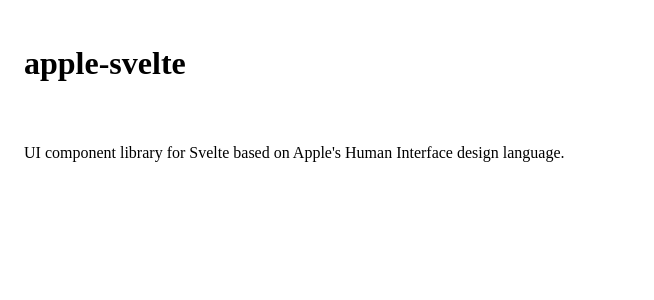
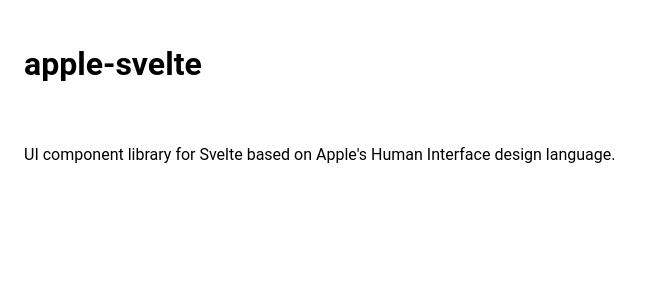
Before and after one commit to Carza-104/apple-svelte, a SvelteKit app: page / in a window 1280 px wide. Shown: the top 300 px of the page, without its empty margins (0-654 px from the left). Built offline with nearby package versions, Linux system fonts and the light colour scheme.

Commit message:
Update font-family

```diff
--- a/src/routes/+page.svelte
+++ b/src/routes/+page.svelte
@@ -7,6 +7,8 @@
 	main {
 		display: flex;
 		flex-direction: column;
+		font-family: ui-sans-serif, 'SF Pro', Roboto, 'Fira Sans', Oxygen, Ubuntu, 'Segoe UI',
+			'Helvetica Neue', 'Noto Sans', Arial, sans-serif;
 		gap: 24px;
 		padding: 16px;
 	}
```
